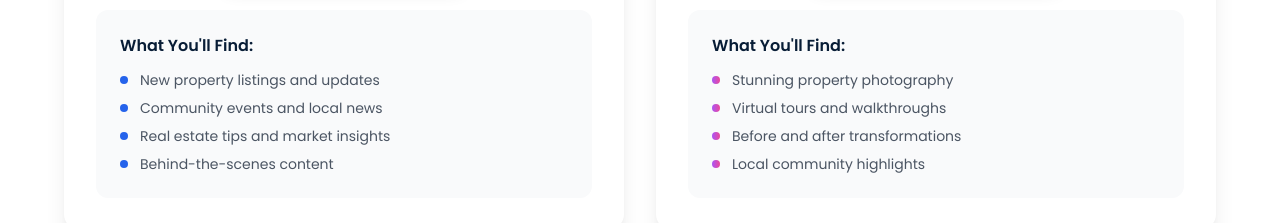
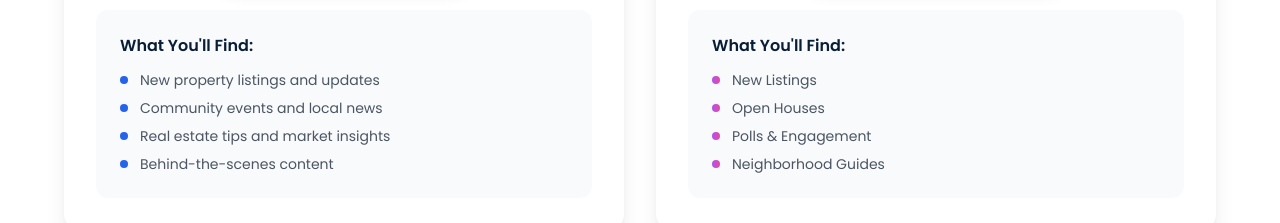
Before and after one commit to Jhamm17/grandview-realty, a Next.js app: page /community/social-media in a window 1280 px wide. Shown: the part 682-905 px from the top of the page. Built offline with nearby package versions, Linux system fonts and the light colour scheme; no server answers.

Commit message:
Update office personnel bubbles to blue and change Instagram content

```diff
--- a/src/app/community/social-media/page.tsx
+++ b/src/app/community/social-media/page.tsx
@@ -100,19 +100,19 @@ export default function SocialMediaPage() {
                 <ul className="space-y-2 text-sm text-gray-600">
                   <li className="flex items-center">
                     <div className="w-2 h-2 bg-gradient-to-r from-purple-500 to-pink-500 rounded-full mr-3"></div>
-                    Stunning property photography
+                    New Listings
                   </li>
                   <li className="flex items-center">
                     <div className="w-2 h-2 bg-gradient-to-r from-purple-500 to-pink-500 rounded-full mr-3"></div>
-                    Virtual tours and walkthroughs
+                    Open Houses
                   </li>
                   <li className="flex items-center">
                     <div className="w-2 h-2 bg-gradient-to-r from-purple-500 to-pink-500 rounded-full mr-3"></div>
-                    Before and after transformations
+                    Polls & Engagement
                   </li>
                   <li className="flex items-center">
                     <div className="w-2 h-2 bg-gradient-to-r from-purple-500 to-pink-500 rounded-full mr-3"></div>
-                    Local community highlights
+                    Neighborhood Guides
                   </li>
                 </ul>
               </div>
--- a/src/app/team/office-staff/page.tsx
+++ b/src/app/team/office-staff/page.tsx
@@ -130,7 +130,7 @@ export default function OfficeStaffPage() {
                 <h4 className="font-semibold text-gray-800 mb-3">Key Responsibilities</h4>
                 <div className="flex flex-wrap gap-2">
                   {member.responsibilities.map((responsibility, idx) => (
-                    <span key={idx} className="bg-slate-100 text-slate-800 px-3 py-1 rounded-full text-sm">
+                    <span key={idx} className="bg-blue-100 text-blue-800 px-3 py-1 rounded-full text-sm">
                       {responsibility}
                     </span>
                   ))}
```
